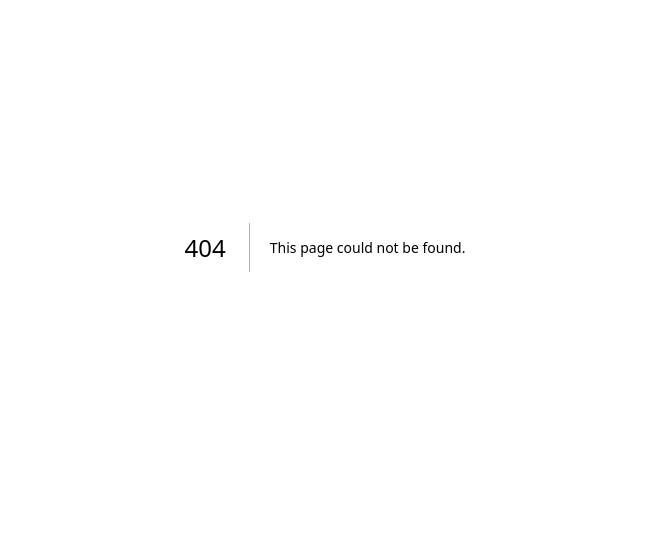
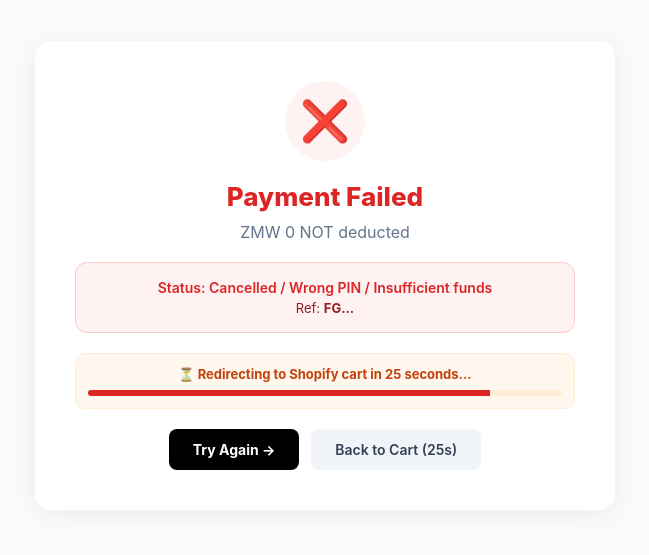
Before and after one commit to felixmtex-bot/felix-real-lenco-payment, a Next.js app: page /failed in a window 1280 px wide. Before the commit this address had no page. Shown: the part 153-708 px from the top of the page, without its empty margins (315-964 px from the left). Built offline with nearby package versions, Linux system fonts and the light colour scheme.

Commit message:
Create page.jsx

```diff
--- /dev/null
+++ b/app/failed/page.jsx
@@ -0,0 +1,55 @@
+"use client";
+import { useSearchParams } from "next/navigation";
+import { useState, useEffect, Suspense } from "react";
+
+function FailedContent() {
+  const searchParams = useSearchParams();
+  const ref = searchParams.get("ref") || "FG...";
+  const amount = searchParams.get("amount") || "0";
+  const reason = searchParams.get("reason") || "Cancelled / Wrong PIN / Insufficient funds";
+  const returnUrl = searchParams.get("return_url") || "https://felixglobalstore.com/cart";
+  const [countdown, setCountdown] = useState(30);
+  useEffect(() => {
+    const timer = setInterval(() => {
+      setCountdown(prev => {
+        if (prev <= 1) {
+          clearInterval(timer);
+          window.location.href = returnUrl;
+          return 0;
+        }
+        return prev - 1;
+      });
+    }, 1000);
+    return () => clearInterval(timer);
+  }, [returnUrl]);
+  return (
+    <div style={{ minHeight: "100vh", display: "flex", flexDirection: "column", alignItems: "center", justifyContent: "center", background: "#f8fafc", fontFamily: "Inter, sans-serif", padding: "20px", textAlign: "center" }}>
+      <div style={{ background: "white", borderRadius: "16px", padding: "40px", maxWidth: "500px", width: "100%", boxShadow: "0 4px 24px rgba(0,0,0,0.06)" }}>
+        <div style={{ width: "80px", height: "80px", background: "#fef2f2", borderRadius: "50%", display: "flex", alignItems: "center", justifyContent: "center", margin: "0 auto 20px", fontSize: "40px" }}>❌</div>
+        <h1 style={{ color: "#dc2626", fontSize: "26px", fontWeight: 800, margin: "0 0 10px" }}>Payment Failed</h1>
+        <p style={{ fontSize: "16px", color: "#64748b", margin: "0 0 20px" }}>ZMW {amount} NOT deducted</p>
+        <div style={{ background: "#fef2f2", border: "1px solid #fecaca", borderRadius: "12px", padding: "16px", marginBottom: "20px" }}>
+          <div style={{ fontSize: "14px", fontWeight: 600, color: "#dc2626" }}>Status: {reason}</div>
+          <div style={{ fontSize: "13px", color: "#991b1b", marginTop: "4px" }}>Ref: <strong>{ref}</strong></div>
+        </div>
+        <div style={{ background: "#fff7ed", border: "1px solid #ffedd5", borderRadius: "10px", padding: "12px", marginBottom: "20px" }}>
+          <div style={{ fontSize: "13px", fontWeight: 700, color: "#c2410c" }}>⏳ Redirecting to Shopify cart in {countdown} seconds...</div>
+          <div style={{ width: "100%", background: "#ffedd5", borderRadius: "10px", height: "6px", marginTop: "8px", overflow: "hidden" }}>
+            <div style={{ width: `${(countdown/30)*100}%`, background: "#dc2626", height: "100%", transition: "width 1s linear" }}></div>
+          </div>
+        </div>
+        <div style={{ display: "flex", gap: "12px", justifyContent: "center" }}>
+          <a href={`/?amount=${amount}&ref=${ref}`} style={{ background: "black", color: "white", padding: "12px 24px", borderRadius: "8px", textDecoration: "none", fontWeight: 700, fontSize: "14px" }}>Try Again →</a>
+          <a href={returnUrl} style={{ background: "#f1f5f9", color: "#334155", padding: "12px 24px", borderRadius: "8px", textDecoration: "none", fontWeight: 600, fontSize: "14px" }}>Back to Cart ({countdown}s)</a>
+        </div>
+      </div>
+    </div>
+  );
+}
+export default function FailedPage() {
+  return (
+    <Suspense fallback={<div style={{ padding: "40px", textAlign: "center" }}>Loading...</div>}>
+      <FailedContent />
+    </Suspense>
+  );
+}
```
